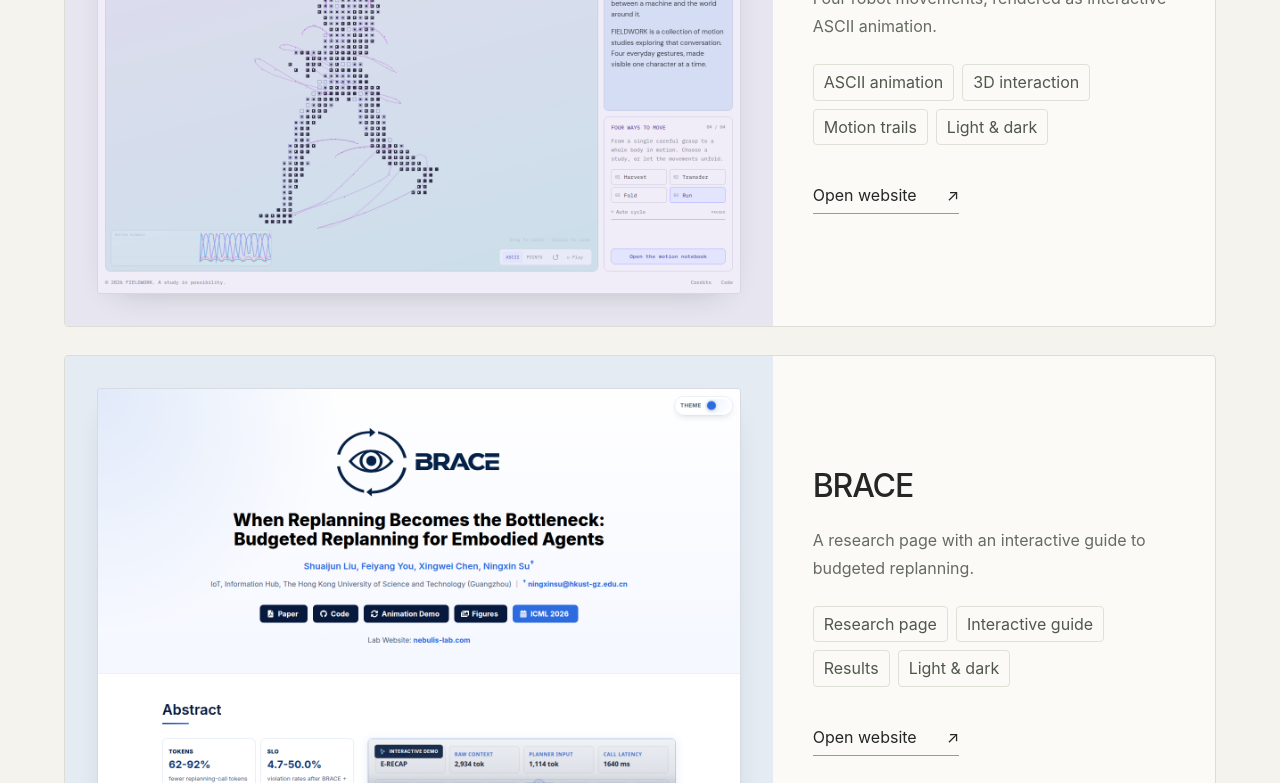
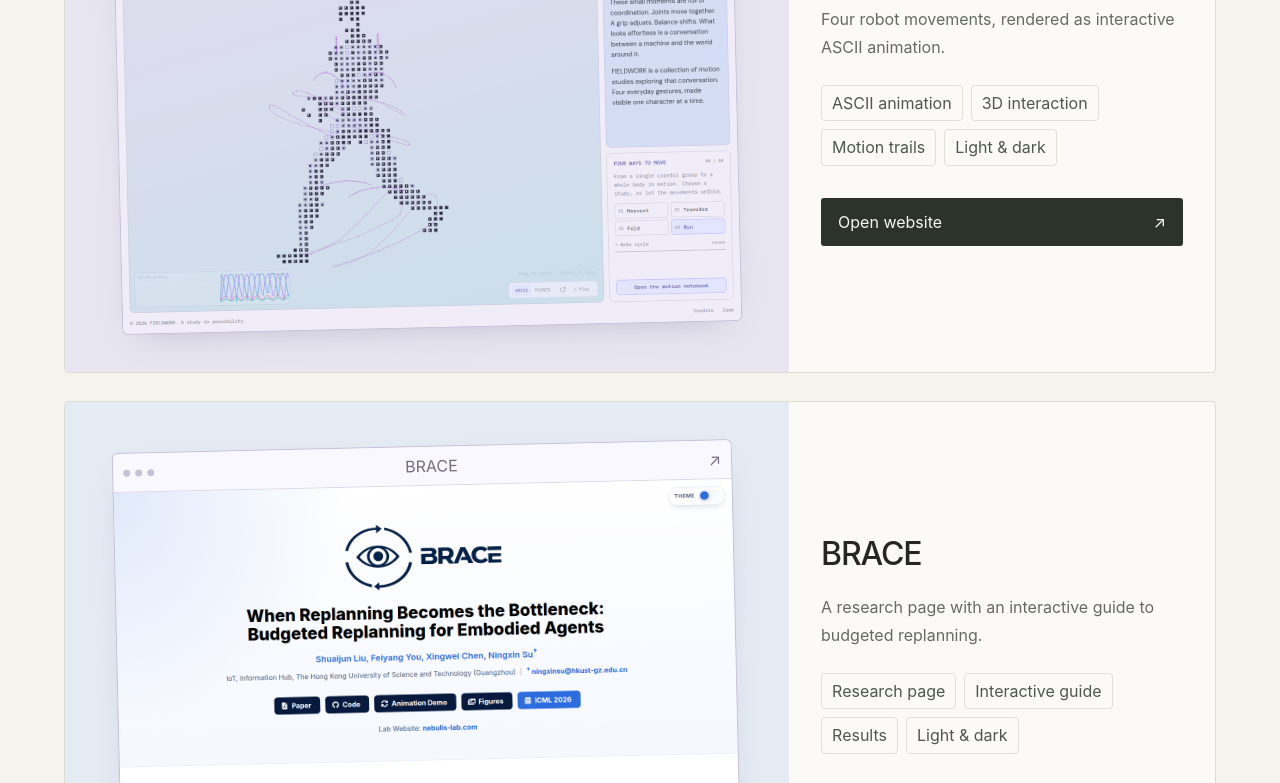
Before and after one commit to Shuaijun-LIU/pages, a website built with Vite: page index.html in a window 1280 px wide. Shown: the part 680-1463 px from the top of the page. Built offline with nearby package versions, Linux system fonts and the light colour scheme.

Commit message:
fix: restore browser preview card styling

```diff
--- a/src/collection.css
+++ b/src/collection.css
@@ -189,7 +189,7 @@ h1 > span {
 }
 .example-card {
   display: grid;
-  grid-template-columns: 1.6fr 1fr;
+  grid-template-columns: 1.7fr 1fr;
   border: 1px solid var(--line);
   border-radius: 4px;
   background: #fbfaf7;
@@ -200,28 +200,57 @@ h1 > span {
   align-items: center;
   justify-content: center;
   min-width: 0;
-  padding: 32px;
+  padding: 44px 27px;
   background: var(--preview-bg);
+  overflow: hidden;
 }
-.example-preview img {
+.browser-preview {
+  width: min(100%, 620px);
+  background: #f4f1fa;
+  border: 1px solid #c5c2d8;
+  border-radius: 6px;
+  overflow: hidden;
+  box-shadow: 0 14px 35px -18px #6c65895c;
+  transform: rotate(-1.3deg);
+  transform-origin: center;
+  transition: transform 0.4s, box-shadow 0.4s;
+}
+.example-preview:hover .browser-preview {
+  transform: rotate(0) translateY(-3px);
+  box-shadow: 0 18px 38px -18px #6c65897a;
+}
+.browser-bar {
+  display: flex;
+  justify-content: space-between;
+  align-items: center;
+  gap: 12px;
+  padding: 9px 10px;
+  color: #746d83;
+  background: #faf8ff;
+  border-bottom: 1px solid #ddd8e8;
+  font-size: var(--body-size);
+}
+.browser-dots {
+  display: flex;
+  gap: 5px;
+}
+.browser-dots i {
+  width: 7px;
+  height: 7px;
+  border-radius: 50%;
+  background: #c8c2d7;
+}
+.browser-preview img {
   display: block;
   width: 100%;
-  max-width: 650px;
   height: auto;
-  border-radius: 3px;
-  border: 1px solid #25272414;
-  box-shadow: 0 12px 32px -20px #25272455;
-  transition: transform 0.25s;
-}
-.example-preview:hover img {
-  transform: translateY(-4px);
 }
 .example-info {
   display: flex;
   flex-direction: column;
   align-items: flex-start;
   justify-content: center;
-  padding: 40px;
+  padding: 35px 32px 29px;
 }
 .example-info h3 {
   margin: 0;
@@ -253,16 +282,20 @@ h1 > span {
   padding: 6px 10px;
 }
 .enter-link {
-  display: inline-flex;
+  display: flex;
+  justify-content: space-between;
   align-items: center;
+  align-self: stretch;
   gap: 30px;
-  padding: 8px 0;
-  border-bottom: 1px solid #969d90;
+  padding: 14px 17px;
+  background: #2b332b;
+  color: #f8f7f1;
+  border-radius: 3px;
   font-size: var(--body-size);
+  transition: background 0.2s;
 }
 .enter-link:hover {
-  color: var(--accent);
-  border-color: var(--accent);
+  background: #455344;
 }
 .collection-footer {
   display: flex;
@@ -286,13 +319,16 @@ h1 > span {
     padding: 0 32px;
   }
   .example-card {
-    grid-template-columns: 1.25fr 1fr;
+    grid-template-columns: 1.35fr 1fr;
   }
   .example-info {
     padding: 28px;
   }
   .example-preview {
     padding: 24px;
+  }
+  .browser-preview {
+    transform: none;
   }
 }
 @media (max-width: 700px) {
@@ -332,7 +368,10 @@ h1 > span {
     grid-template-columns: 1fr;
   }
   .example-preview {
-    padding: 20px;
+    padding: 30px 18px;
+  }
+  .browser-preview {
+    transform: rotate(-1deg);
   }
   .example-info {
     padding: 28px 24px;
@@ -351,10 +390,12 @@ h1 > span {
   html {
     scroll-behavior: auto;
   }
-  .example-preview img {
+  .browser-preview,
+  .example-preview:hover .browser-preview {
+    transition: none;
+    transform: none;
+  }
+  .enter-link {
     transition: none;
   }
-  .example-preview:hover img {
-    transform: none;
-  }
 }
--- a/src/collection.js
+++ b/src/collection.js
@@ -143,7 +143,10 @@ function render(language) {
       (example, index) => `
     <article class="example-card" style="--preview-bg:${example.background}" aria-labelledby="example-${example.slug}">
       <a class="example-preview" href="./examples/${example.slug}/" aria-label="${text.enter(example.name)}">
-        <img src="${example.preview}" alt="${text.preview(example.name)}" width="1440" height="1000" loading="${index === 0 ? "eager" : "lazy"}" fetchpriority="${index === 0 ? "high" : "auto"}" />
+        <div class="browser-preview">
+          <div class="browser-bar" aria-hidden="true"><span class="browser-dots"><i></i><i></i><i></i></span><span>${example.name}</span><span>↗</span></div>
+          <img src="${example.preview}" alt="${text.preview(example.name)}" width="1440" height="1000" loading="${index === 0 ? "eager" : "lazy"}" fetchpriority="${index === 0 ? "high" : "auto"}" />
+        </div>
       </a>
       <div class="example-info">
         <h3 id="example-${example.slug}">${example.name}</h3>
```
Also changed, not shown: project/decision_log.md (+4 -0 lines), docs/preview-collection-zh.png, docs/preview-collection.png.
